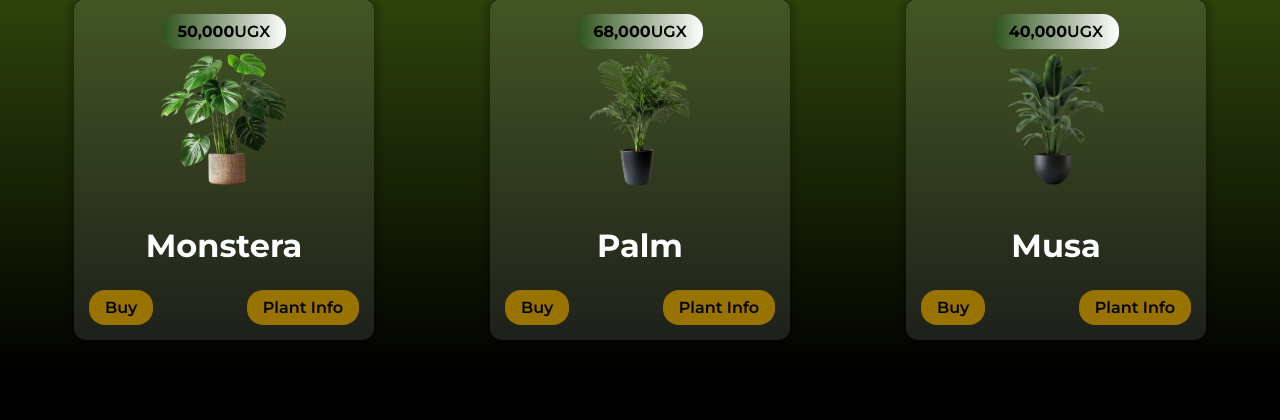
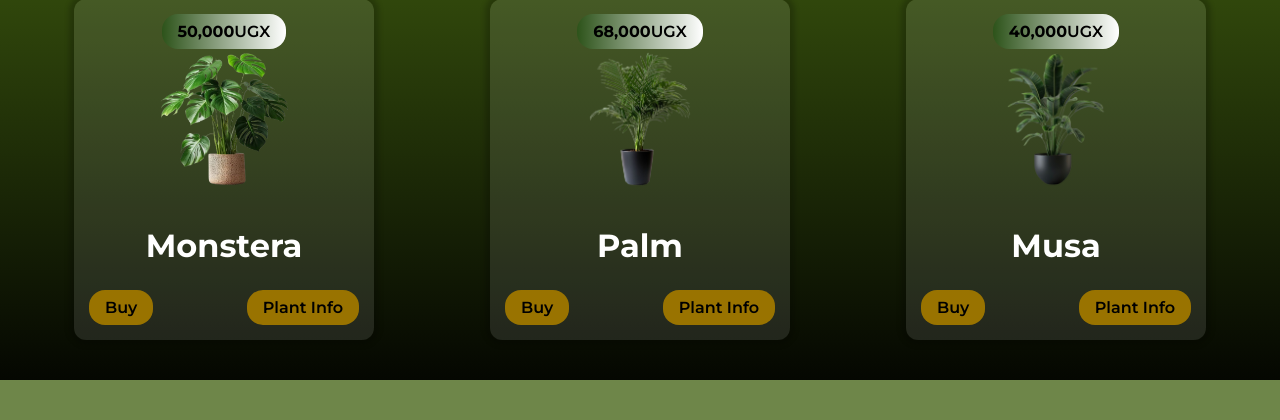
Before and after one commit to Mirembe-Peace/Eden_Botanical_Gardens, a PHP site: page / in a window 1280 px wide. Shown: the part 591-1011 px from the top of the page. Before the commit the page ends 931 px from the top, so only its background shows below. Run offline with PHP 8.4, Linux system fonts and the light colour scheme; some web fonts are replaced.

Commit message:
added a footer

```diff
--- a/index.html
+++ b/index.html
@@ -5,7 +5,7 @@
     <meta name="viewport" content="width=device-width, initial-scale=1.0">
     <meta name="mobile-web-app-capable" content="yes">
     <meta name="apple-mobile-web-app-capable" content="yes">
-    <title>Eden Botanical Garden</title>
+    <title>Eden Botanical Gardens</title>
     <link rel="stylesheet" href="./style/style.css">
     <link rel="icon" href="./favicon.ico" type="image/x-icon">
     <link rel="stylesheet" href="https://cdn.jsdelivr.net/npm/swiper@11/swiper-bundle.min.css"/>
@@ -76,7 +76,8 @@
         </div>
     </main>
     <footer>
-
+        <div class="contact-info"></div>
+        <div class="footer-navigation"></div>
     </footer>
     <!--
     <script type="importmap">
--- a/style/style.css
+++ b/style/style.css
@@ -232,6 +232,9 @@ main{
 }
 
 footer{
+    display: flex;
+    justify-content: space-between;
+    padding: 20px 5%;
     background-color: #6E8649;
     color: white;
     font-family: "Montserrat", sans-serif;
```
